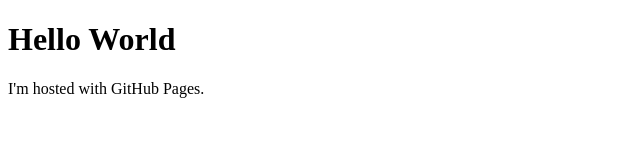
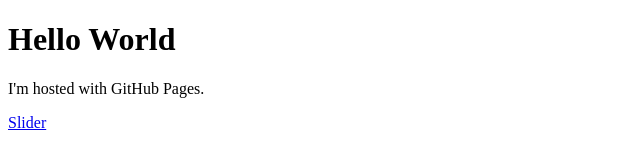
Before and after one commit to pssafonov/pssafonov.github.io, a plain HTML site: page index.html in a window 1280 px wide. Shown: the full height of the page, 0-640 px from the left. Drawn offline with Linux system fonts and the light colour scheme.

Commit message:
added to index slider

```diff
--- a/index.html
+++ b/index.html
@@ -3,5 +3,6 @@
 <body>
 <h1>Hello World</h1>
 <p>I'm hosted with GitHub Pages.</p>
+<a href="slider/slider.html"><p>Slider</p></a>
 </body>
 </html>
```
